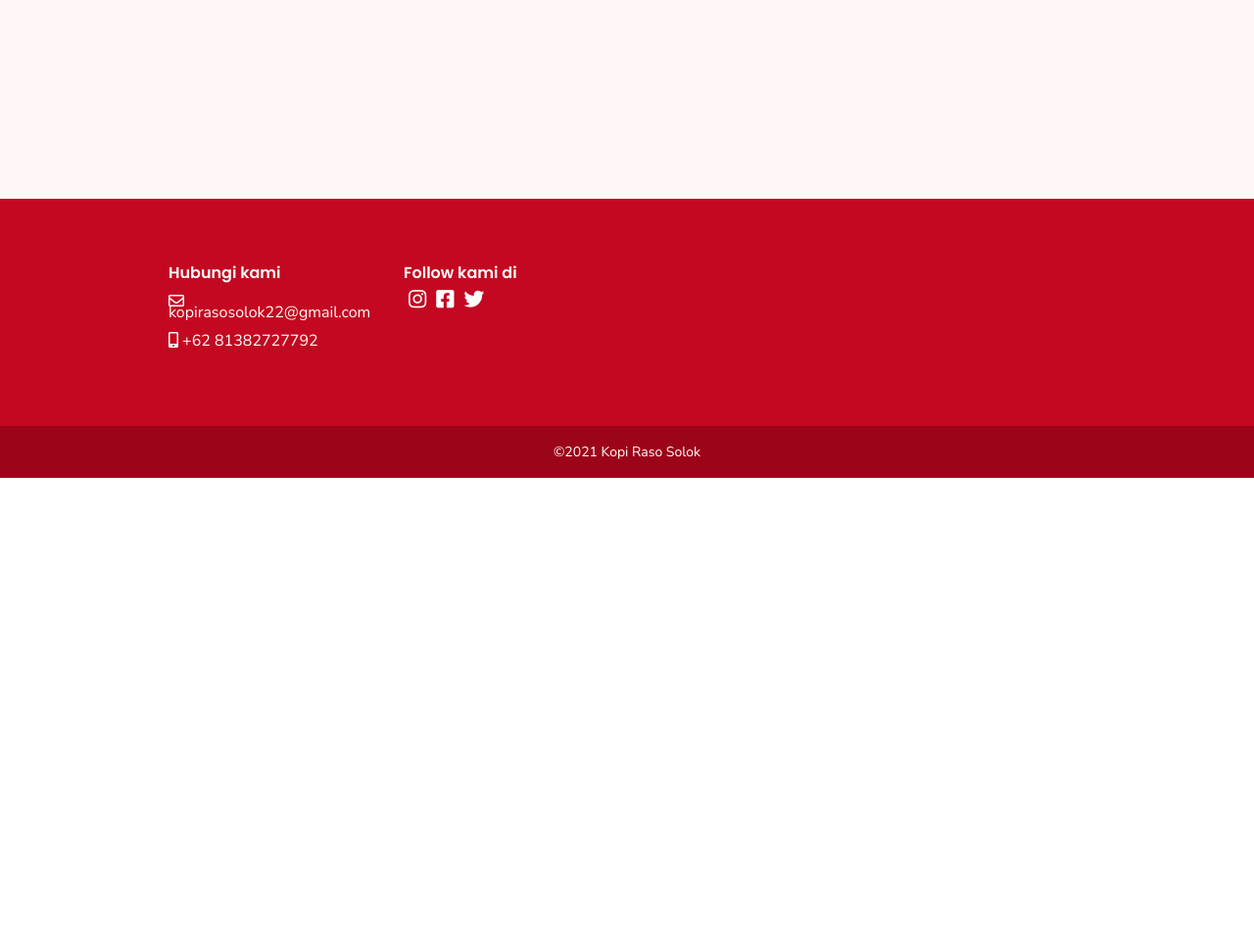
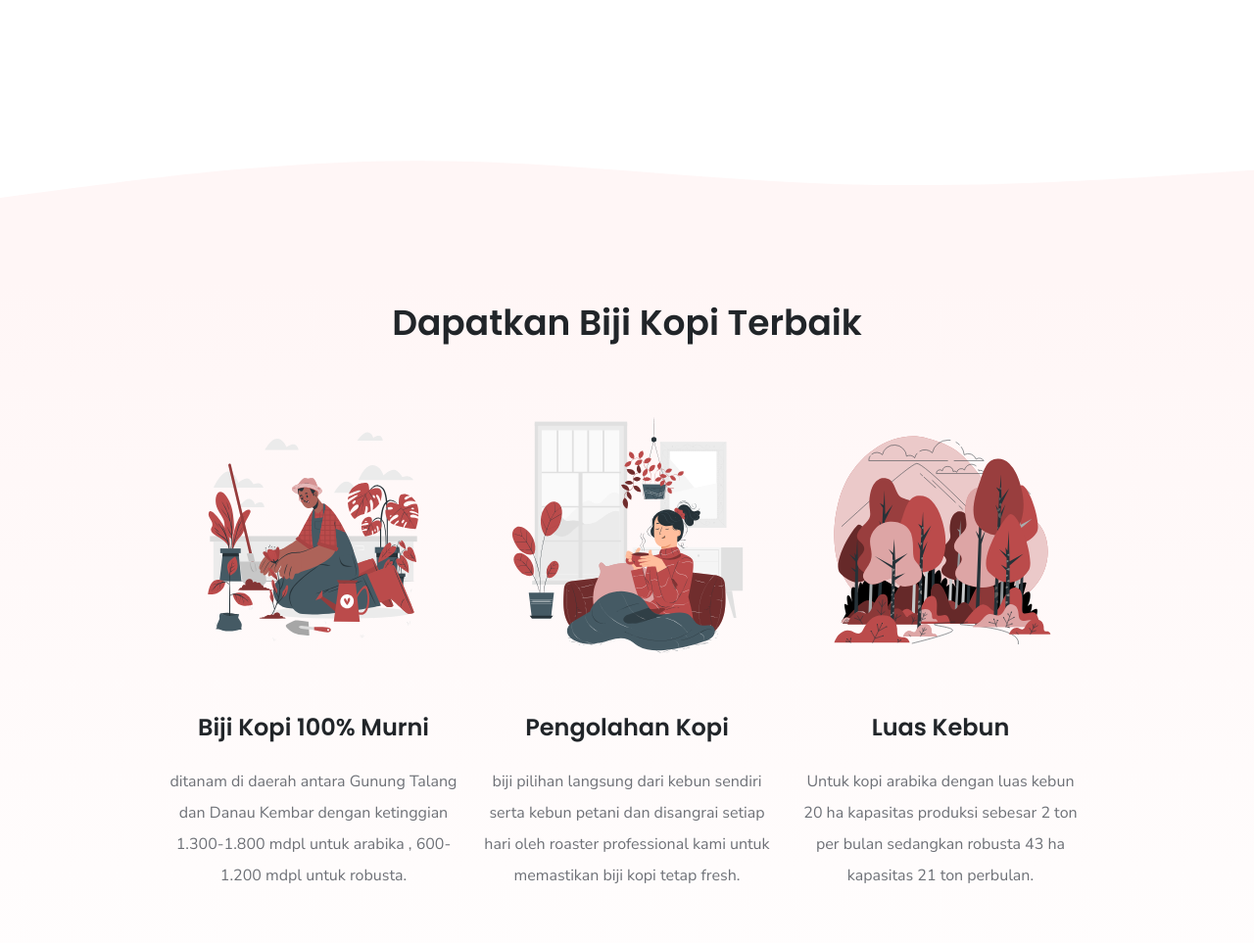
Before and after one commit to farel015/kopirasosolok, a website: page index.html in a window 1280 px wide. Shown: the part 777-1740 px from the top of the page at 98% size. Before the commit the page ends 1265 px from the top, so only its background shows below. Drawn offline with nearby package versions, Linux system fonts and the light colour scheme.

Commit message:
penambahan kelebihan pada home

```diff
--- a/assets/css/style.css
+++ b/assets/css/style.css
@@ -5,7 +5,7 @@
   padding: 0 10rem;
   width: 100%;
   height: 80px;
-  background-color: #fff6f6;
+  background-color: #fff;
 }
 
 .logo {
@@ -49,8 +49,8 @@
   font-size: 16px;
   padding: 2rem 10rem;
   width: 100%;
-  min-height: 900px;
-  background-color: #fff6f6;
+  min-height: 700px;
+  background-color: #fff;
 }
 
 .judulhome {
@@ -67,6 +67,41 @@
   width: 350px;
   margin-top: 3rem;
   float: right;
+}
+
+.kelebihan {
+  padding: 1rem 10rem;
+  min-height: 900px;
+  background: linear-gradient(#fff6f6, #fff);
+}
+
+.judulkel {
+  font-family: "Poppins", sans-serif;
+  font-size: 36px;
+  text-align: center;
+  font-weight: 600;
+}
+.judul2kel {
+  padding-top: 3rem;
+  line-height: 47px;
+  font-family: "Poppins", sans-serif;
+  font-weight: 600;
+  font-size: 24px;
+  text-align: center;
+}
+.ketkel {
+  font-family: "Nunito Sans", sans-serif;
+  font-size: 16px;
+  color: #6e7177;
+  line-height: 2rem;
+  text-align: center;
+}
+.kelgambar {
+  padding-top: 3rem;
+  display: block;
+  margin-left: auto;
+  margin-right: auto;
+  width: 250px;
 }
 .footer {
   padding: 4rem 10rem;
@@ -229,6 +264,30 @@
     margin-left: 0;
   }
 
+  .kelebihan {
+    width: 100%;
+    padding: 1rem 1rem;
+  }
+
+  .judulkel {
+    padding: 1rem 1rem;
+    font-size: 18.5px;
+  }
+
+  .judul2kel {
+    font-size: 16px;
+  }
+
+  .ketkel {
+    font-size: 13px;
+  }
+
+  .kelgambar {
+    display: block;
+    margin-left: auto;
+    margin-right: auto;
+  }
+
   .icons {
     font-size: 10px;
   }
--- a/index.html
+++ b/index.html
@@ -63,7 +63,32 @@
         </div>
       </div>
     </section>
+    <svg xmlns="http://www.w3.org/2000/svg" viewBox="0 0 1440 320"><path fill="#fff6f6" fill-opacity="1" d="M0,224L80,213.3C160,203,320,181,480,181.3C640,181,800,203,960,208C1120,213,1280,203,1360,197.3L1440,192L1440,320L1360,320C1280,320,1120,320,960,320C800,320,640,320,480,320C320,320,160,320,80,320L0,320Z"></path></svg>
     <!----Content---->
+    <!----Kelebihan---->
+    <section class="kelebihan">
+      <div class="container">
+        <div class="row">
+          <p class="judulkel">Dapatkan Biji Kopi Terbaik</pc>
+          <div class="col-sm-4">
+            <img src="/assets/img/Gardening-cuate.svg" class="kelgambar" alt="" />
+            <p class="judul2kel">Biji Kopi 100% Murni</p>
+            <p class="ketkel">ditanam di daerah antara Gunung Talang dan Danau Kembar dengan ketinggian 1.300-1.800 mdpl untuk arabika , 600-1.200 mdpl untuk robusta. </p>
+          </div>
+          <div class="col-sm-4">
+            <img src="/assets/img/Getting Coffee-pana.svg" class="kelgambar" alt="">
+            <p class="judul2kel">Pengolahan Kopi</p>
+            <p class="ketkel">biji pilihan langsung dari kebun sendiri serta kebun petani dan disangrai setiap hari oleh roaster professional kami untuk memastikan biji kopi tetap fresh.</p>
+          </div>
+          <div class="col-sm-4">
+            <img src="/assets/img/Forest-bro.svg" class="kelgambar" alt="">
+            <p class="judul2kel">Luas Kebun</p>
+            <p class="ketkel">Untuk kopi arabika dengan luas kebun 20 ha kapasitas produksi sebesar 2 ton per bulan sedangkan robusta 43 ha kapasitas 21 ton perbulan.</p>
+          </div>
+        </div>
+      </div>
+    </section>
+    <!----Kelebihan---->
     <!----Footer---->
     <section class="footer">
       <div class="container">
```
Also changed, not shown: assets/img/Forest-bro.svg (added), assets/img/Gardening-cuate.svg (added), assets/img/Getting Coffee-pana.svg (added), pages/produk.html (added), pages/tentangkami.html (added), pages/visimisi.html (added).
